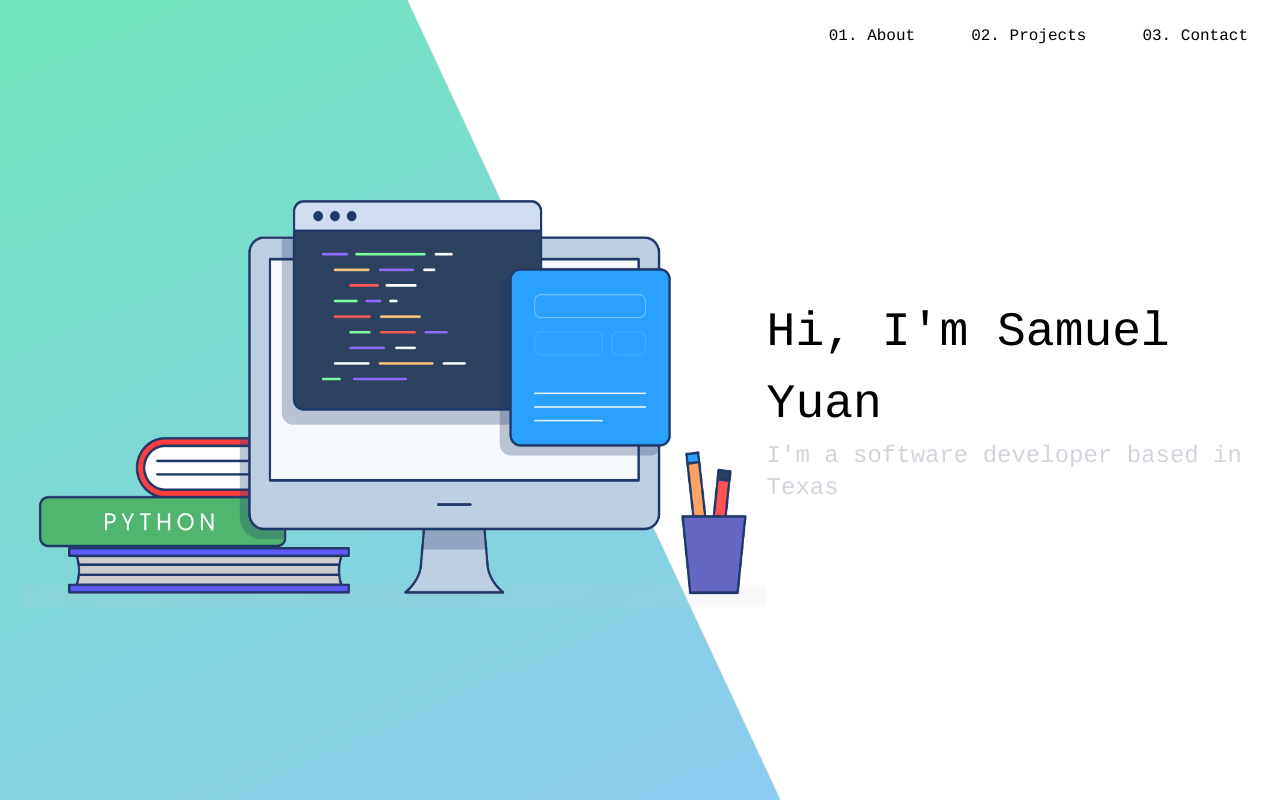
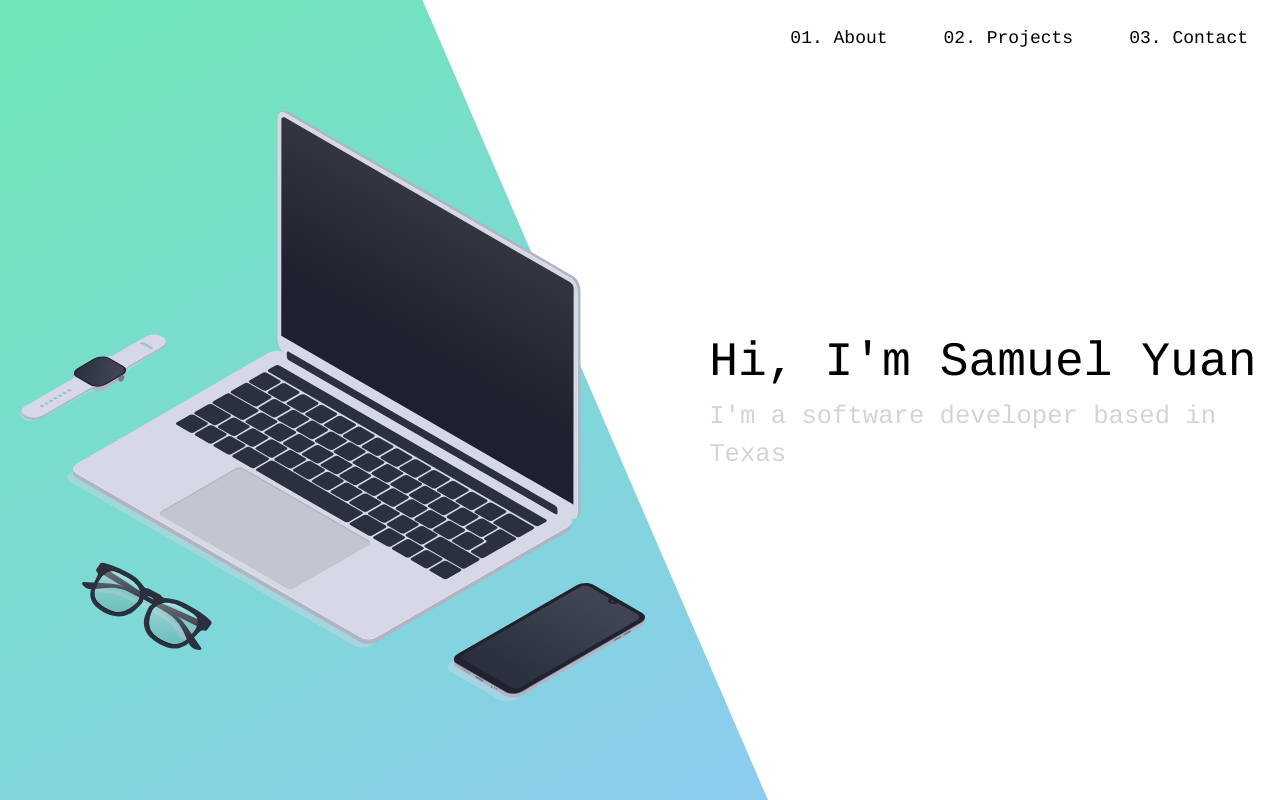
Before and after one commit to YuanSamuel/portfolio-site, a Next.js app: page / in a window 1280 px wide. Built offline with nearby package versions, Linux system fonts and the light colour scheme; what @tailwindcss/typography would draw is missing.

Commit message:
:lipstick: new landing page image and gradient

```diff
--- a/components/landing.js
+++ b/components/landing.js
@@ -1,19 +1,31 @@
+import { motion } from "framer-motion";
 import Image from "next/image";
 import NavBar from "./navbar";
 
 export default function Landing() {
   return (
-    <div className="w-full h-screen bg-landing-gradient bg-no-repeat bg-contain">
+    <div className="w-full h-screen">
       <NavBar />
-      <div className="flex flex-col items-center justify-center md:flex-row md:justify-around md:px-5 w-full h-screen">
-        <div className="flex mb-10 md:m-0">
-          <Image src="/computer_image.png" alt="" height={520} width={850} />
+      <div
+        className="absolute h-screen w-screen overflow-hidden -z-1 bg-gradient-to-br from-green-300 to-blue-300"
+        style={{ clipPath: "polygon(0 0, 33% 0, 60% 100%, 0% 100%)" }}
+      ></div>
+      <div className="flex flex-col items-center justify-center md:flex-row md:px-5 w-full h-screen">
+        <div className="flex mb-10 md:m-0 md:mr-16">
+          <motion.div
+            animate={{
+              y: ["2%", "-2%"],
+            }}
+            transition={{ yoyo: Infinity, duration: 3 }}
+          >
+            <Image src="/computer_image.svg" alt="" height={643} width={680} />
+          </motion.div>
         </div>
         <div className="flex flex-col justify-center items-center md:items-start md:h-full">
-          <h1 className="text-5xl m-0 leading-normal font-medium font-cousine">
+          <h1 className="text-5xl m-0 leading-normal font-cousine">
             Hi, I&apos;m Samuel Yuan
           </h1>
-          <p className="text-2xl font-cousine text-gray-300">
+          <p className="text-2.5xl font-cousine text-gray-300">
             I&apos;m a software developer based in Texas
           </p>
         </div>
--- a/components/navbar.js
+++ b/components/navbar.js
@@ -1,6 +1,6 @@
 export default function NavBar() {
   return (
-    <nav className="absolute top-6 right-8 flex items-center font-cousine">
+    <nav className="absolute top-6 right-8 flex items-center font-cousine text-lg">
       <p className='mr-14'>01. About</p>
       <p className='mr-14'>02. Projects</p>
       <p>03. Contact</p>
--- a/tailwind.config.js
+++ b/tailwind.config.js
@@ -48,6 +48,9 @@ module.exports = {
       backgroundImage: theme => ({
         'landing-gradient': "url('/landing_gradient.svg')"
       }),
+      fontSize: {
+        '2.5xl': '1.6rem'
+      }
     },
     fontFamily: {
       cousine: ["Cousine"],
```
Also changed, not shown: public/computer_image.png (deleted), public/computer_image.svg (added).
